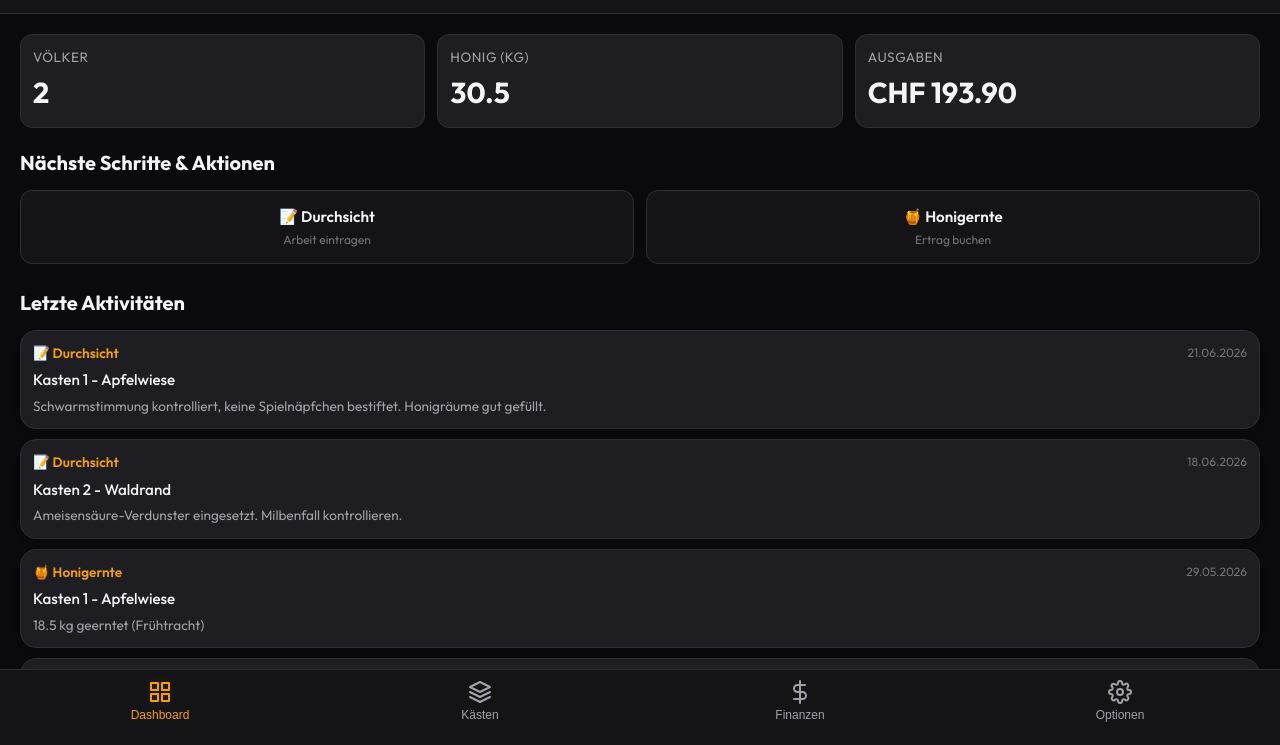
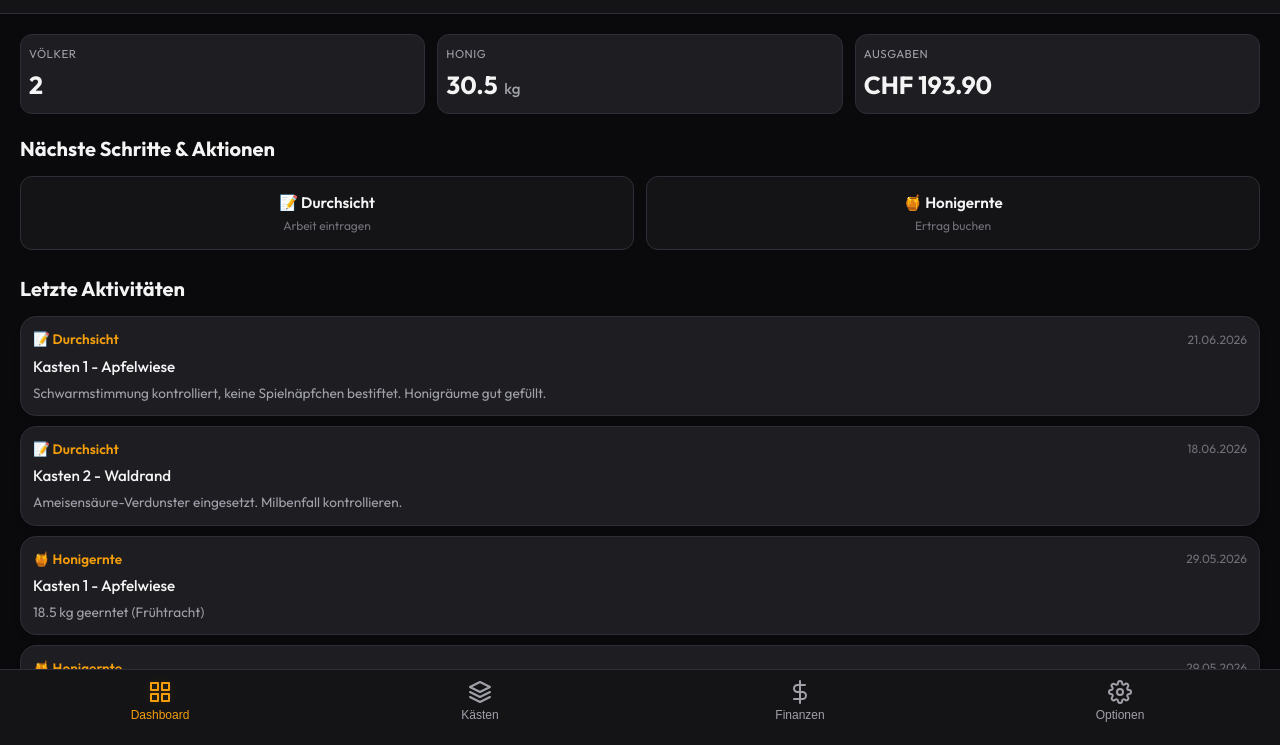
Before and after one commit to uhlme/hively, a website built with Vite: page index.html in a window 1280 px wide. Shown: the part 55-800 px from the top of the page. Built offline with nearby package versions, Linux system fonts and the light colour scheme.

Commit message:
style: optimize dashboard stat cards layout to prevent wrapping

```diff
--- a/index.html
+++ b/index.html
@@ -32,7 +32,7 @@
               <div class="stat-val" id="stat-hives-count">0</div>
             </div>
             <div class="stat-card">
-              <div class="stat-label">Honig (kg)</div>
+              <div class="stat-label">Honig</div>
               <div class="stat-val text-primary-color" id="stat-honey-weight">0.0</div>
             </div>
             <div class="stat-card">
--- a/src/main.js
+++ b/src/main.js
@@ -199,7 +199,7 @@ function renderDashboardView() {
   document.getElementById('stat-hives-count').innerText = hives.filter(h => h.status !== 'Aufgelöst').length;
 
   const totalHoney = honey.reduce((sum, h) => sum + parseFloat(h.amount || 0), 0);
-  document.getElementById('stat-honey-weight').innerText = totalHoney.toFixed(1);
+  document.getElementById('stat-honey-weight').innerHTML = `${totalHoney.toFixed(1)} <span style="font-size: 0.95rem; font-weight: 500; color: var(--text-secondary); margin-left: 2px;">kg</span>`;
 
   const totalExpenses = finances
     .filter(f => f.type === 'expense' || !f.type) // old data might not have type, fallback to expenses
--- a/src/style.css
+++ b/src/style.css
@@ -189,17 +189,19 @@ nav.bottom-nav {
 .text-primary-color { color: var(--primary); }
 
 .stat-label {
-  font-size: 0.85rem;
+  font-size: 0.72rem;
   color: var(--text-secondary);
   text-transform: uppercase;
   letter-spacing: 0.5px;
+  white-space: nowrap;
 }
 
 .stat-val {
-  font-size: 1.8rem;
+  font-size: 1.55rem;
   font-weight: 700;
   color: var(--text-primary);
   margin-top: 4px;
+  white-space: nowrap;
 }
 
 /* Buttons */
@@ -391,8 +393,9 @@ textarea {
   flex: 1;
   background-color: var(--bg-card);
   border: 1px solid var(--border-color);
-  padding: 12px;
+  padding: 10px 8px;
   border-radius: 12px;
+  min-width: 0;
 }
 
 /* Hive detail styles */
```
